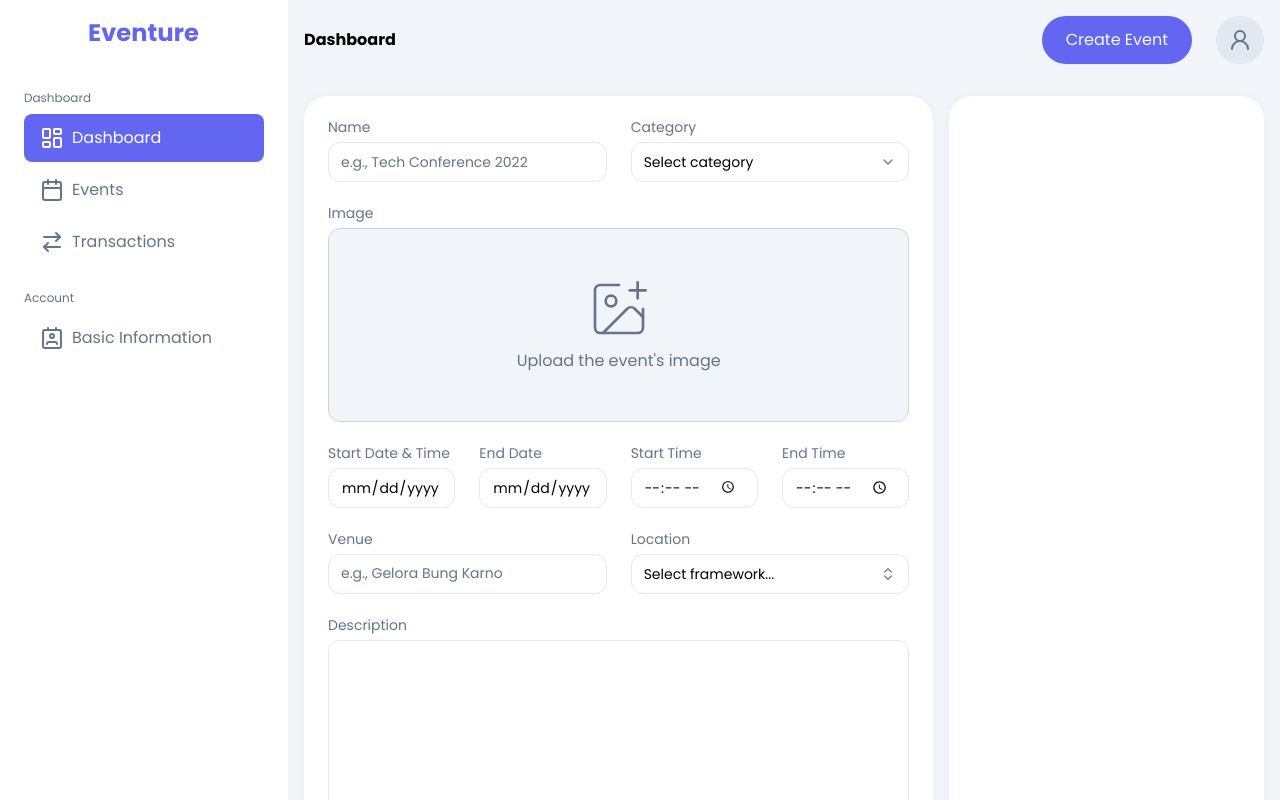
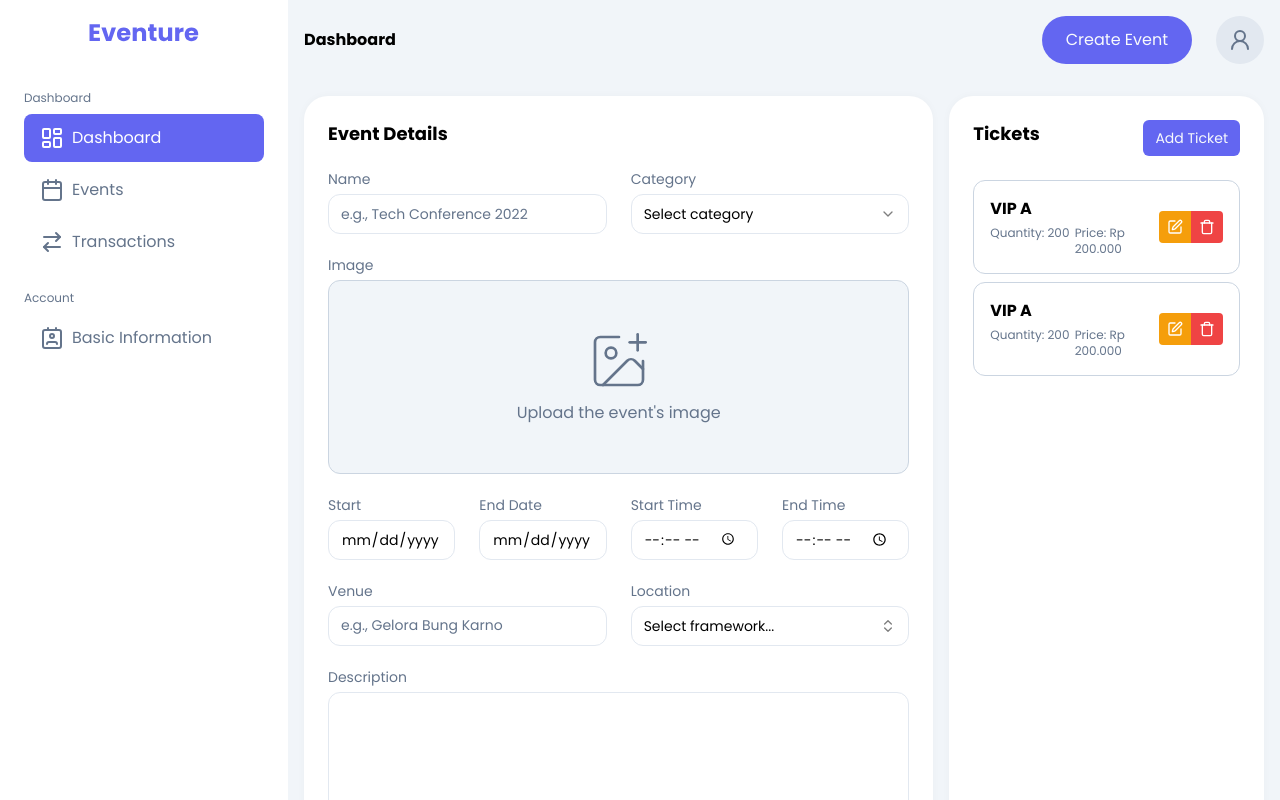
Before and after one commit to rizkyr99/eventure-frontend, a Next.js app: page /organizer/events/create in a window 1280 px wide. Shown: the top 800 px of the page. Built offline with nearby package versions, Linux system fonts and the light colour scheme.

Commit message:
feat(events): added create ticket

```diff
--- a/app/organizer/events/create/page.tsx
+++ b/app/organizer/events/create/page.tsx
@@ -1,5 +1,12 @@
 import Combobox from '@/components/Combobox';
 import { Button } from '@/components/ui/button';
+import {
+  Dialog,
+  DialogContent,
+  DialogFooter,
+  DialogHeader,
+  DialogTrigger,
+} from '@/components/ui/dialog';
 import { Input } from '@/components/ui/input';
 import { Label } from '@/components/ui/label';
 import {
@@ -10,13 +17,14 @@ import {
   SelectValue,
 } from '@/components/ui/select';
 import { Textarea } from '@/components/ui/textarea';
-import { ImagePlus } from 'lucide-react';
+import { Edit, ImagePlus, Trash } from 'lucide-react';
 import React from 'react';
 
 const CreateEventPage = () => {
   return (
-    <div className='p-4 grid grid-cols-[2fr,1fr] gap-4  '>
+    <div className='p-4 grid grid-cols-[2fr,1fr] gap-4'>
       <div className='bg-white p-6 rounded-3xl shadow-light space-y-6'>
+        <p className='text-lg font-bold'>Event Details</p>
         <div className='grid grid-cols-2 gap-x-6'>
           <div>
             <Label className='block mb-2'>Name</Label>
@@ -45,7 +53,7 @@ const CreateEventPage = () => {
         </div>
         <div className='grid grid-cols-4 gap-x-6'>
           <div>
-            <Label className='block mb-2'>Start Date & Time</Label>
+            <Label className='block mb-2'>Start</Label>
             <Input type='date' placeholder='e.g., Tech Conference 2022' />
           </div>
           <div>
@@ -76,7 +84,65 @@ const CreateEventPage = () => {
           <Textarea rows={10} />
         </div>
       </div>
-      <div className='bg-white p-6 rounded-3xl shadow-light'></div>
+      <div className='bg-white p-6 rounded-3xl shadow-light'>
+        <div className='flex items-start justify-between mb-6'>
+          <p className='text-lg font-bold'>Tickets</p>
+          <Dialog>
+            <DialogTrigger asChild>
+              <Button size='sm' className='text-sm'>
+                Add Ticket
+              </Button>
+            </DialogTrigger>
+            <DialogContent>
+              <DialogHeader>Create New Ticket</DialogHeader>
+              <div className='space-y-4'>
+                <Input placeholder='Ticket Name' />
+                <Input type='number' placeholder='Ticket Price' />
+                <Input type='number' placeholder='Ticket Quantity' />
+              </div>
+              <DialogFooter>
+                <Button size='sm'>Submit</Button>
+              </DialogFooter>
+            </DialogContent>
+          </Dialog>
+        </div>
+        <div className='space-y-2'>
+          <div className='border border-slate-300 rounded-xl p-4 flex items-center justify-between'>
+            <div>
+              <p className='font-bold mb-1'>VIP A</p>
+              <div className='grid grid-cols-2'>
+                <p className='text-xs text-slate-500'>Quantity: 200</p>
+                <p className='text-xs text-slate-500'>Price: Rp 200.000</p>
+              </div>
+            </div>
+            <div className='flex items-center'>
+              <button className='bg-amber-500 p-2 rounded-s hover:opacity-75 transition'>
+                <Edit className='size-4 text-white' />
+              </button>
+              <button className='bg-red-500 p-2 rounded-e hover:opacity-75 transition'>
+                <Trash className='size-4 text-white' />
+              </button>
+            </div>
+          </div>
+          <div className='border border-slate-300 rounded-xl p-4 flex items-center justify-between'>
+            <div>
+              <p className='font-bold mb-1'>VIP A</p>
+              <div className='grid grid-cols-2'>
+                <p className='text-xs text-slate-500'>Quantity: 200</p>
+                <p className='text-xs text-slate-500'>Price: Rp 200.000</p>
+              </div>
+            </div>
+            <div className='flex items-center'>
+              <button className='bg-amber-500 p-2 rounded-s hover:opacity-75 transition'>
+                <Edit className='size-4 text-white' />
+              </button>
+              <button className='bg-red-500 p-2 rounded-e hover:opacity-75 transition'>
+                <Trash className='size-4 text-white' />
+              </button>
+            </div>
+          </div>
+        </div>
+      </div>
       <div className='col-span-2 flex justify-end'>
         <Button>Publish</Button>
       </div>
```
